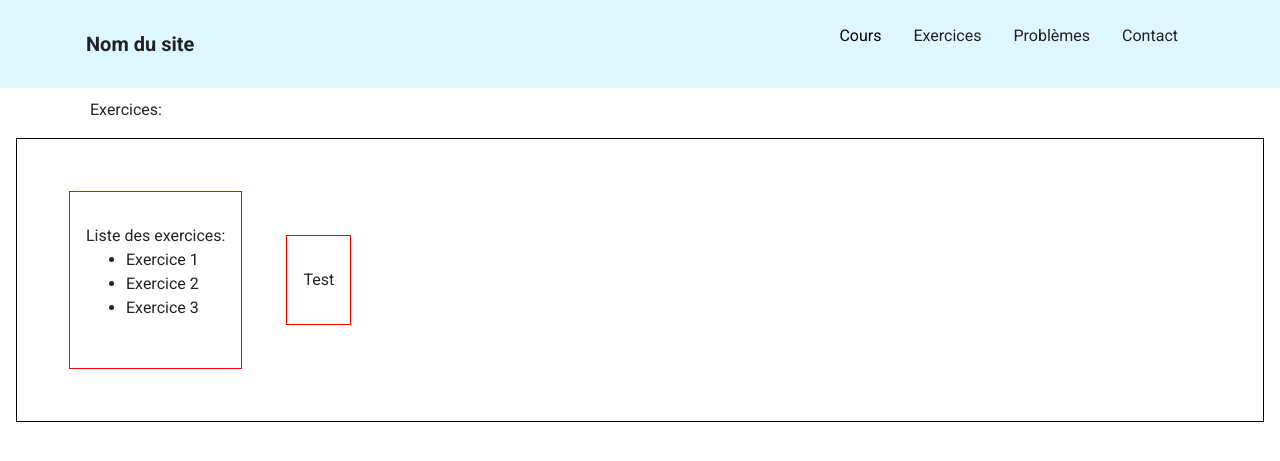
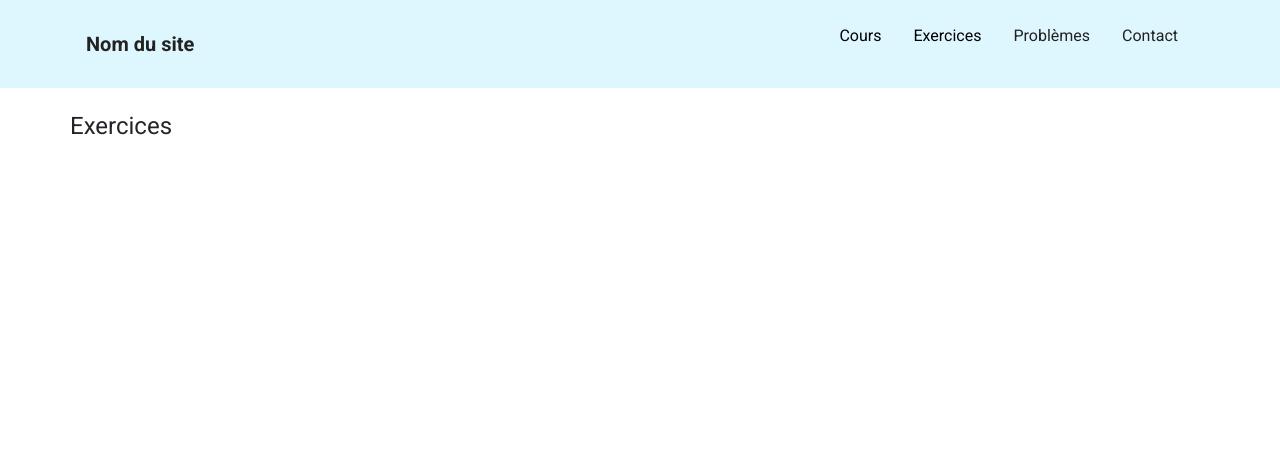
Before and after one commit to VictorDuault/SPH, a Flask app: template templates/exercices/newton.html in a window 1280 px wide. Shown: the top 461 px of the page. Run offline with Flask 2, Linux system fonts and the light colour scheme; the template is opened without the code that fills it, so the values that code supplies are empty.

Commit message:
commit on 'master'

```diff
--- a/main.py
+++ b/main.py
@@ -1,16 +1,24 @@
-from flask import Flask, render_template
+from flask import Flask, render_template, request
+
+#Format de la liste exo:
+# [[nom, image(boolean), image(path en string), texte, points], ...]
 
 app = Flask(__name__)
-
 @app.route('/')
 def home():
     return render_template('index.html')
-@app.route('/projectionvectorielle')
+@app.route('/c/projectionvectorielle')
 def projvect():
     return render_template('cours/projectionvectorielle.html')
-@app.route('/exercices')
+@app.route('/ex/newton')
 def exercices():
-    return render_template('exercices/newton.html')
+    n = request.args.get('n', type=int)
+    print(n)
+    return render_template('exercices/newton.html',
+                           exo =  [["Nom", False, "", "Lorem Ipsum", ""],
+                                ["Nom2", False, "", "Lorem Ipsum2", ""],
+                                ["Nom3", False, "", "Lorem Ipsum3", ""]],
+                           n=n, path="/ex/newton")
 
 if __name__ == '__main__':
     app.run()
--- a/static/style.css
+++ b/static/style.css
@@ -50,10 +50,6 @@
 a:hover {
     text-decoration: none;
 }
-.container {
-    padding-left: 20px;
-    padding-top: 10px;
-}
 h1 {
     font-size: 1.5em;
 }
--- a/templates/exercice.html
+++ b/templates/exercice.html
@@ -1,11 +1,37 @@
 {% extends 'layout.html' %}
 
 {% block body%}
-   <div class='container'>Exercices:</div>
-   <div class='parent'>
-      <div class='child'>Liste des exercices:
-         {% block exoliste %} {% endblock %}
+<div class='container'>
+   <div class="row">
+      <div class ='col-sm-3 list-group'>
+         <br>
+         <h4 class="list-group-item-heading">Exercices</h4>
+         {% for i in range(0, exo|length)%}
+            <a class="list-group-item" href="{{path}}?n={{i+1}}">Exercice {{i+1}}</a>
+         {% endfor %}
       </div>
-      <div class='child'>Test</div>
-    </div>
+
+      <div class='col-sm-9'>
+         <div class="container">
+            <br>
+            {% if n<=exo|length + 1 and n>0 %}
+               <h4>Exercice {{n}}: {{exo[n-1][0]}}</h4>
+               <p>{{exo[n-1][3]}}</p>
+               <br>
+               <form>
+               <div class="row">
+                  <div class="mb-2 col-sm-3">
+                     <label for="reponse" class="sr-only">Réponse</label>
+                     <input type="text" id="reponse" class="form-control" placeholder="Réponse">
+                  </div>
+                  <div class="mb-2 col-sm-1">
+                     <button type="submit" class="btn btn-primary mb-2">Valider</button>
+                  </div>
+               </div>
+               </form>
+            {% endif %}
+         </div>
+      </div>
+   </div>
+</div>
 {% endblock %}
--- a/templates/layout.html
+++ b/templates/layout.html
@@ -1,7 +1,8 @@
 <!DOCTYPE html>
 <html>
 <head>
-    <link rel="stylesheet" href="https://cdn.jsdelivr.net/npm/bootstrap@4.3.1/dist/css/bootstrap.min.css" integrity="sha384-ggOyR0iXCbMQv3Xipma34MD+dH/1fQ784/j6cY/iJTQUOhcWr7x9JvoRxT2MZw1T" crossorigin="anonymous">
+    <link href="https://cdn.jsdelivr.net/npm/bootstrap@5.1.3/dist/css/bootstrap.min.css" rel="stylesheet">
+    <script src="https://cdn.jsdelivr.net/npm/bootstrap@5.1.3/dist/js/bootstrap.bundle.min.js"></script>
     <link rel= "stylesheet" type= "text/css" href= "{{ url_for('static',filename='navbar.css') }}">
     <link rel= "stylesheet" type= "text/css" href= "{{ url_for('static',filename='style.css') }}">
 </head>
@@ -9,7 +10,7 @@
 
     <header class="site-header">
         <div class="wrapper site-header__wrapper">
-          <a href="#" class="brand">Nom du site</a>
+          <a href="/" class="brand">Nom du site</a>
           <nav class="nav">
             <button class="nav__toggle" aria-expanded="false" type="button">
               menu
@@ -21,12 +22,21 @@
                   <i class="fa fa-caret-down"></i>
                 </button>
                 <div class="dropdown-content">
-                  <a href="projectionvectorielle" class="dropdown-item">Projection vectorielle</a>
+                  <a href="/c/projectionvectorielle" class="dropdown-item">Projection vectorielle</a>
                   <a href="#" class="dropdown-item">Introduction aux lois de Newton</a>
                   <a href="#" class="dropdown-item">Statique des fluides</a>
                 </div>
               </div></li>
-              <li class="nav__item"><a href="exercices">Exercices</a></li>
+              <li class="nav__item"><div class="dropdown">
+                <button class="dropbtn">Exercices
+                  <i class="fa fa-caret-down"></i>
+                </button>
+                <div class="dropdown-content">
+                  <a href="/ex/projectionvectorielle" class="dropdown-item">Projection vectorielle</a>
+                  <a href="/ex/newton" class="dropdown-item">Introduction aux lois de Newton</a>
+                  <a href="/ex/statiquedesfluides" class="dropdown-item">Statique des fluides</a>
+                </div>
+              </div></li>
               <li class="nav__item"><a href="#">Problèmes</a></li>
               <li class="nav__item"><a href="#">Contact</a></li>
             </ul>
```
